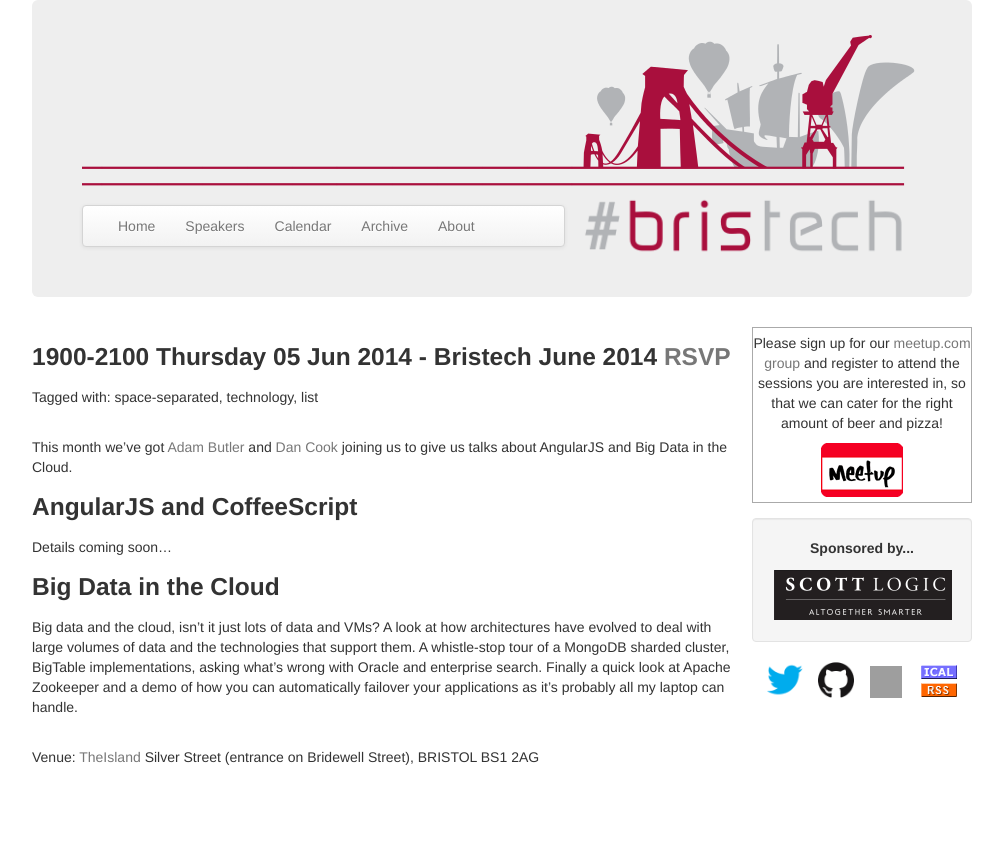
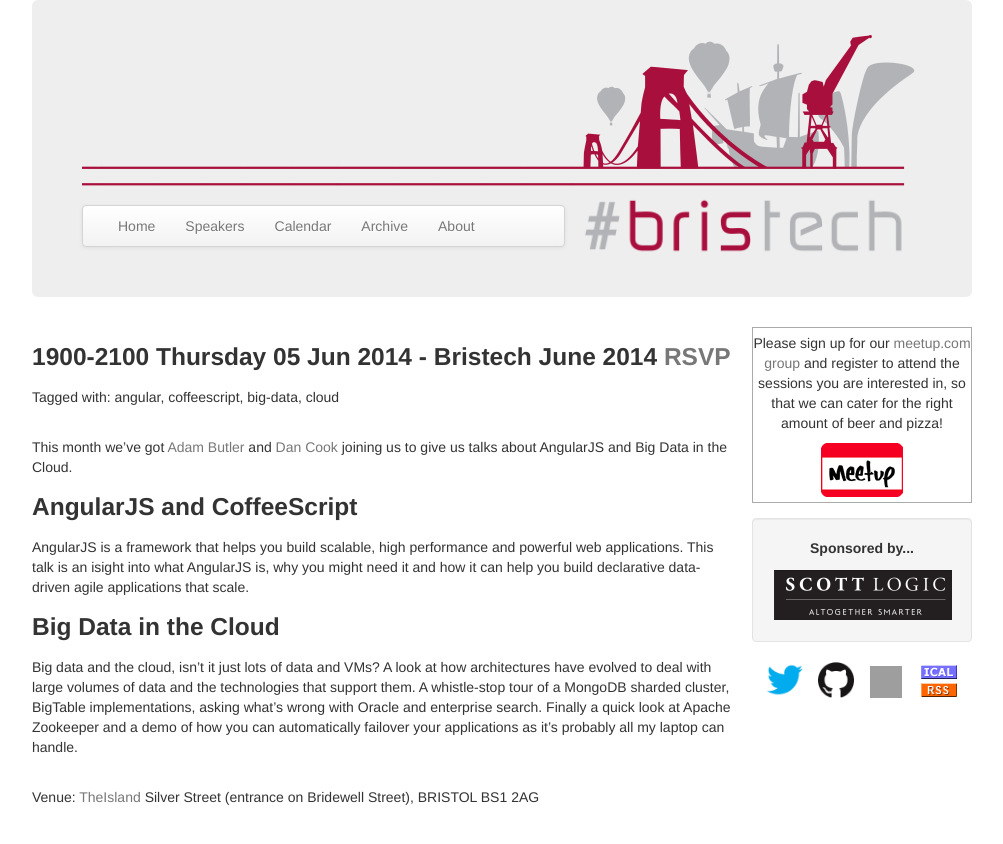
Before and after one commit to bris-tech/bris-tech.github.io, a Jekyll site: the page built from _posts/2014-06-05-june-2014.md, in a window 1280 px wide. Shown: the top 844 px of the page, without its empty margins (138-1141 px from the left). Built offline with Jekyll 4.4.1, drawn with Linux system fonts in a browser that asks for light colours; grey boxes are pictures that could not be loaded.

Commit message:
June and July details, and some other stuff

```diff
--- a/_posts/2014-06-05-june-2014.md
+++ b/_posts/2014-06-05-june-2014.md
@@ -3,7 +3,7 @@
 title: "Bristech June 2014"
 categories: event
 speakers: [adambutler, dancook]
-tags: space-separated technology list
+tags: angular coffeescript big-data cloud
 meetupid: 169970112
 ---
 
@@ -13,7 +13,9 @@
 
 ### AngularJS and CoffeeScript
 
-Details coming soon...
+AngularJS is a framework that helps you build scalable, high performance and powerful web
+applications. This talk is an isight into what AngularJS is, why you might need it and how
+it can help you build declarative data-driven agile applications that scale.
 
 ### Big Data in the Cloud
 
```
Also changed, not shown: _posts/2013-09-05-first-session.md (+1 -1 lines), _posts/2014-07-03-july-2014.md (added, +33 -0 lines), speakers/_posts/2000-01-01-adam-butler.md (+1 -0 lines), speakers/_posts/2000-01-01-steve-sanderson.md (added, +18 -0 lines), img/avatars/adam-butler.jpg (added), img/avatars/steve-sanderson.jpg (added), img/logo/bristech-large.png (added), img/logo/bristech-widescreen.png (added), img/logo/bristech_logo_meetup.png (added), img/logo/bristech_logo_twitter.png (added).
